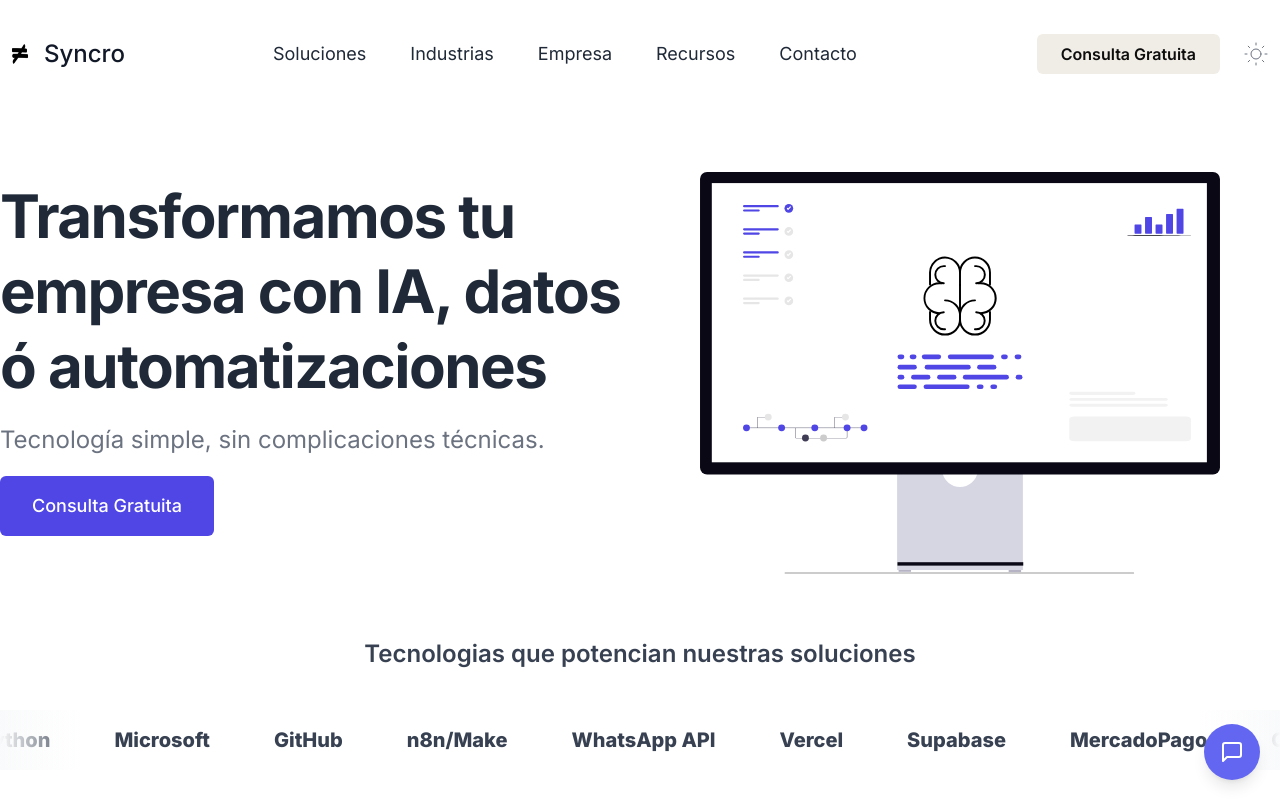
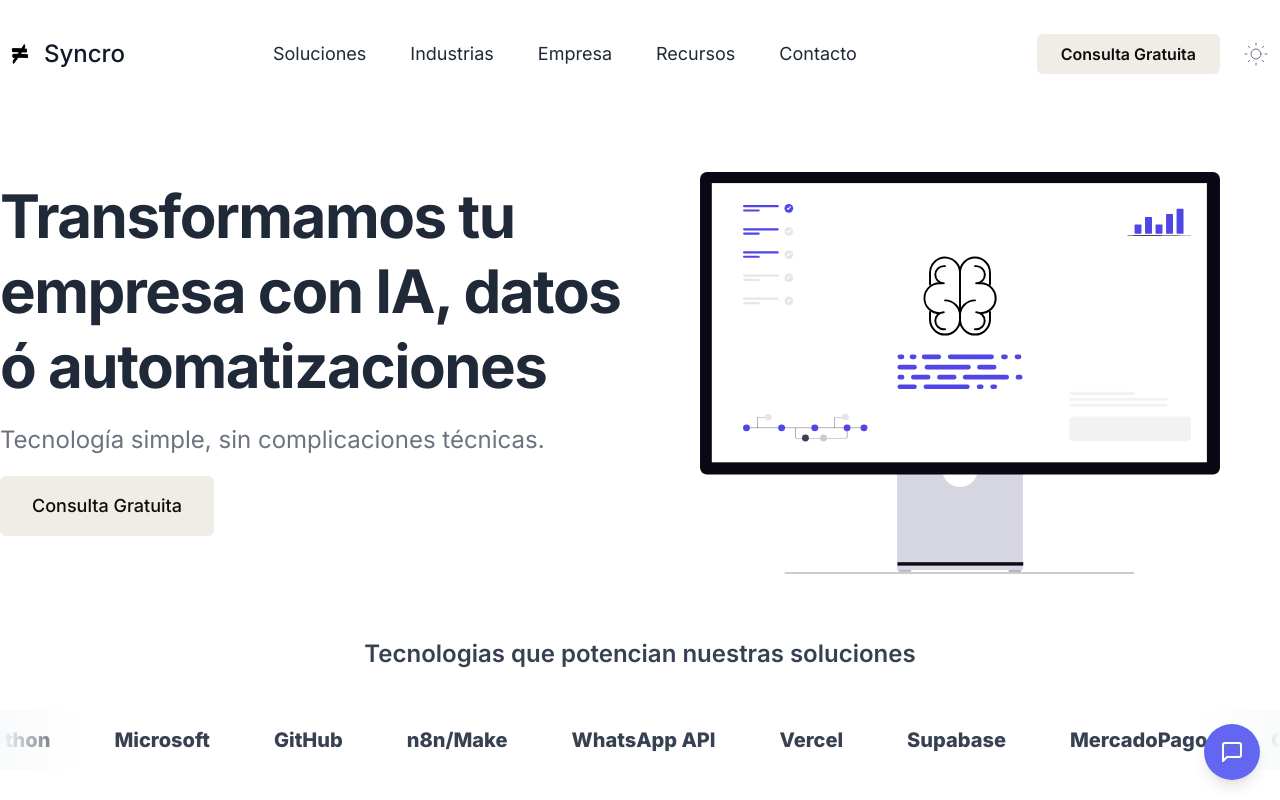
Before and after one commit to emiperaltaok/syncro-landing, a Next.js app: page / in a window 1280 px wide. Shown: the top 800 px of the page. Built offline with nearby package versions, Linux system fonts and the light colour scheme.

Commit message:
design: hero button off-white

```diff
--- a/src/components/Hero.tsx
+++ b/src/components/Hero.tsx
@@ -37,7 +37,7 @@ export const Hero = () => {
                 <a href="https://wa.me/5493512332525"
                 target="_blank"
                 rel="noopener"
-                className="px-8 py-4 text-lg font-medium text-center text-white bg-indigo-600 rounded-md ">
+                className="px-8 py-4 text-lg font-medium text-center text-[#0d0d0d] bg-[#f0ede6] rounded-md ">
                 Consulta Gratuita
               </a>
             </div>
```
